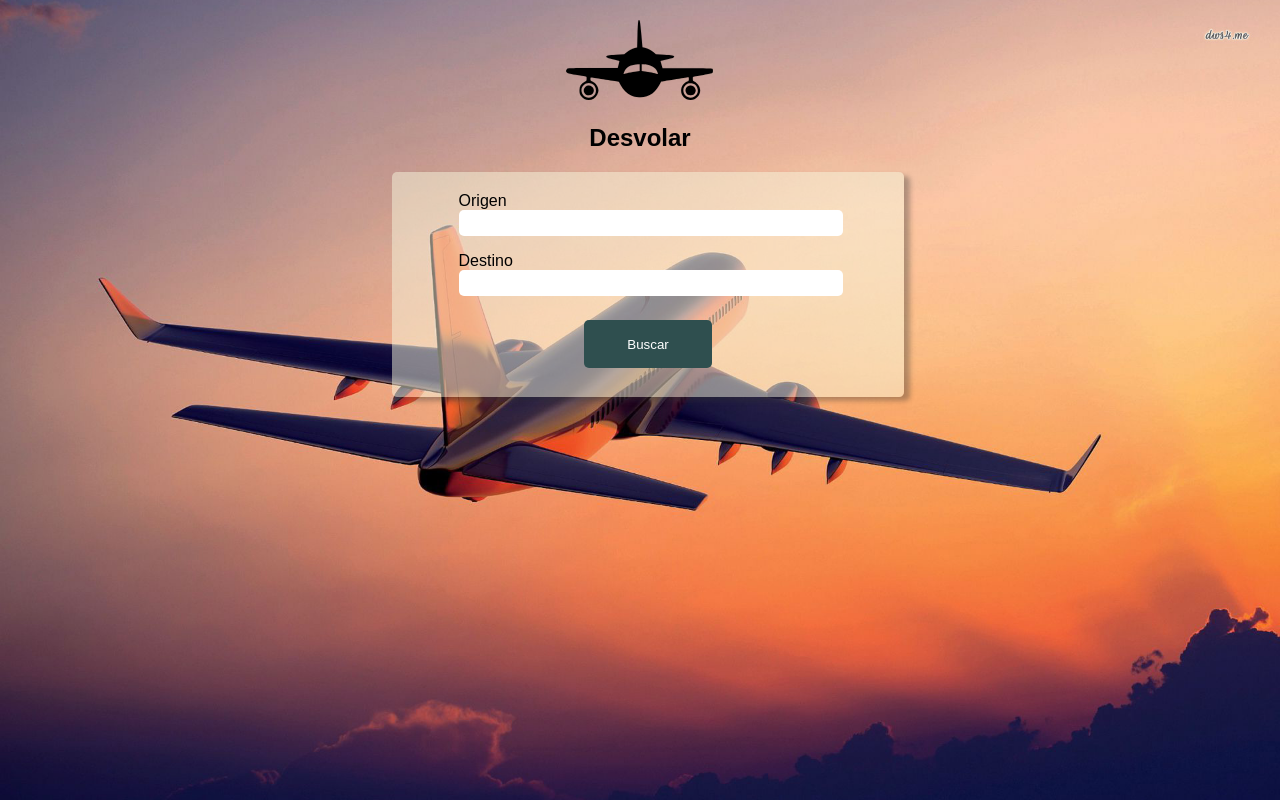
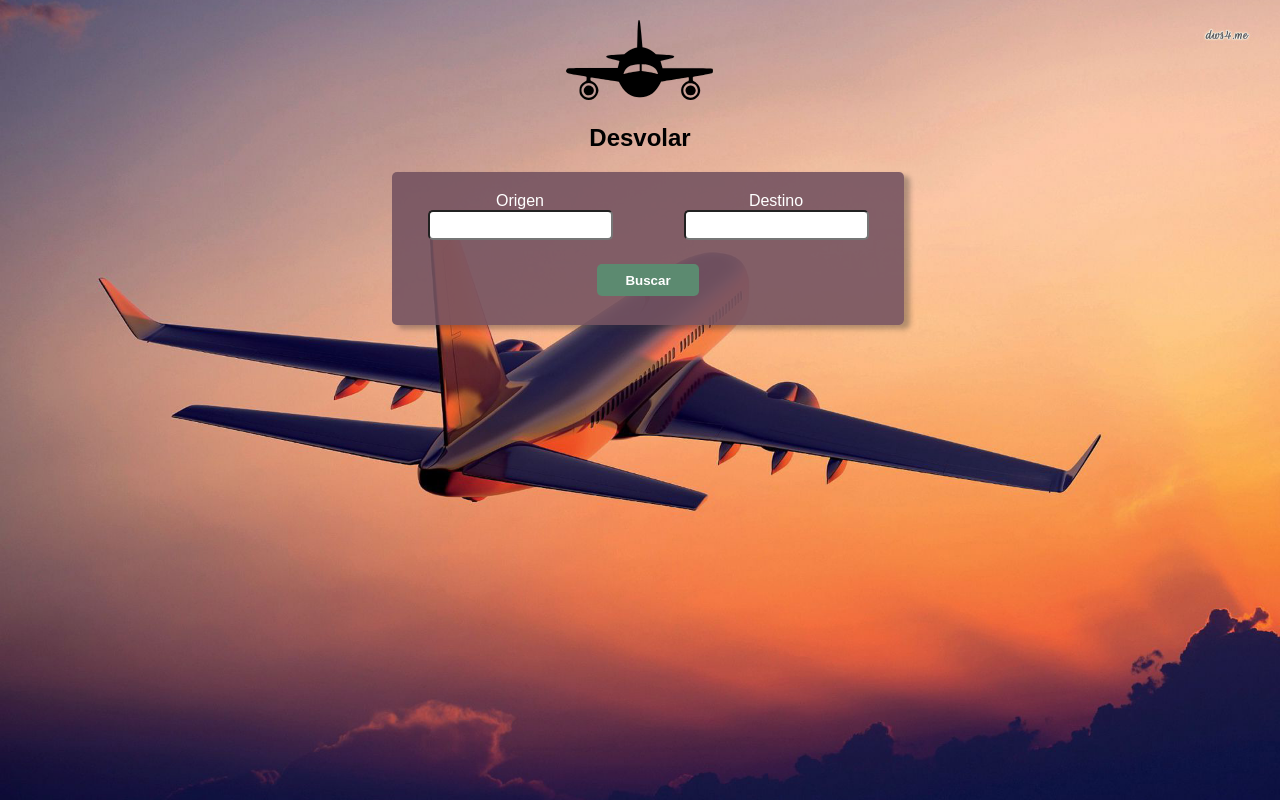
Before and after one commit to camilosampedro/desvolar-web, a React (Create React App) app: page / in a window 1280 px wide. Built offline with nearby package versions, Linux system fonts and the light colour scheme.

Commit message:
Style adjustments

```diff
--- a/src/App.css
+++ b/src/App.css
@@ -28,10 +28,12 @@ body{
   padding-top: 1%;
   padding-bottom: 1%;
   display: flex;
-  flex-direction: column;
   align-items: center;
-  justify-content: center;
-  background-color: rgba(245,245,220,0.5);
+  justify-content: space-around;
+  align-items: center;
+  /*background-color: rgba(245,245,220,1);*/
+  background-color: rgba(117,84,97,0.9);
+  /*background-color: #755461;*/
   -webkit-box-shadow: 6px 4px 5px 0px rgba(50, 50, 50, 0.36);
   -moz-box-shadow:    6px 4px 5px 0px rgba(50, 50, 50, 0.36);
   box-shadow:         6px 4px 5px 0px rgba(50, 50, 50, 0.36);
@@ -45,40 +47,47 @@ body{
 }
 .searchContent .searchField {
   position: relative;
-  width: 30vw;
+  width: 50%;
   display: flex;
-  justify-content: flex-start;
+  align-items: center;
   flex-direction: column;
-  margin-left: 1%;
 }
 .searchContent .searchField input{
   border-radius: 5px;
-  border: none;
+  /*border: 1px solid #755461;*/
   text-align: center;
   height: 1.5rem;
+}
+label {
+  /*color: #755461;*/
+  color: #fff;
+  font-weight: 500;
 }
 .searchContent .searchButton{
   position: relative;
   display: flex;
   align-items: center;
   justify-content: center;
-  width: 40vw;
+  width: 100%;
 
 }
  button {
   position: relative;
   top: 5%;
   text-align: center;
-  background-color: darkslategray;
+  background-color: #5C8A70;
+  color: #fff;
+  font-weight: bold;
   border: none;
-  width: 25%;
+  width: 20%;
   border-radius: 5px;
-  height: 6vh;
-  color: white;
+  height: 2rem;
   cursor: pointer;
+  outline: none;
 }
 .searchContent button:hover {
-  background-color: darkcyan;
+  background-color: #80C89F;
+  /*color: #755461;*/
 }
 
 @keyframes App-logo-spin {
```
